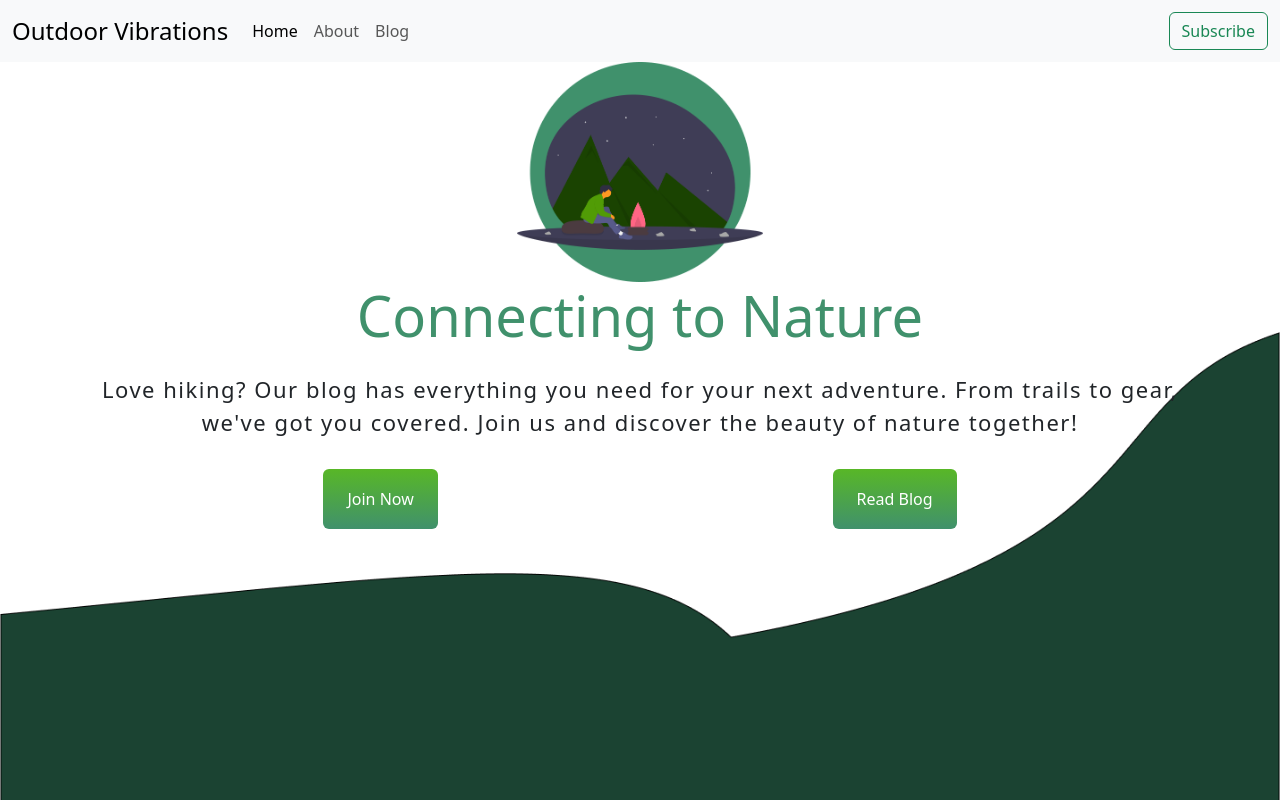
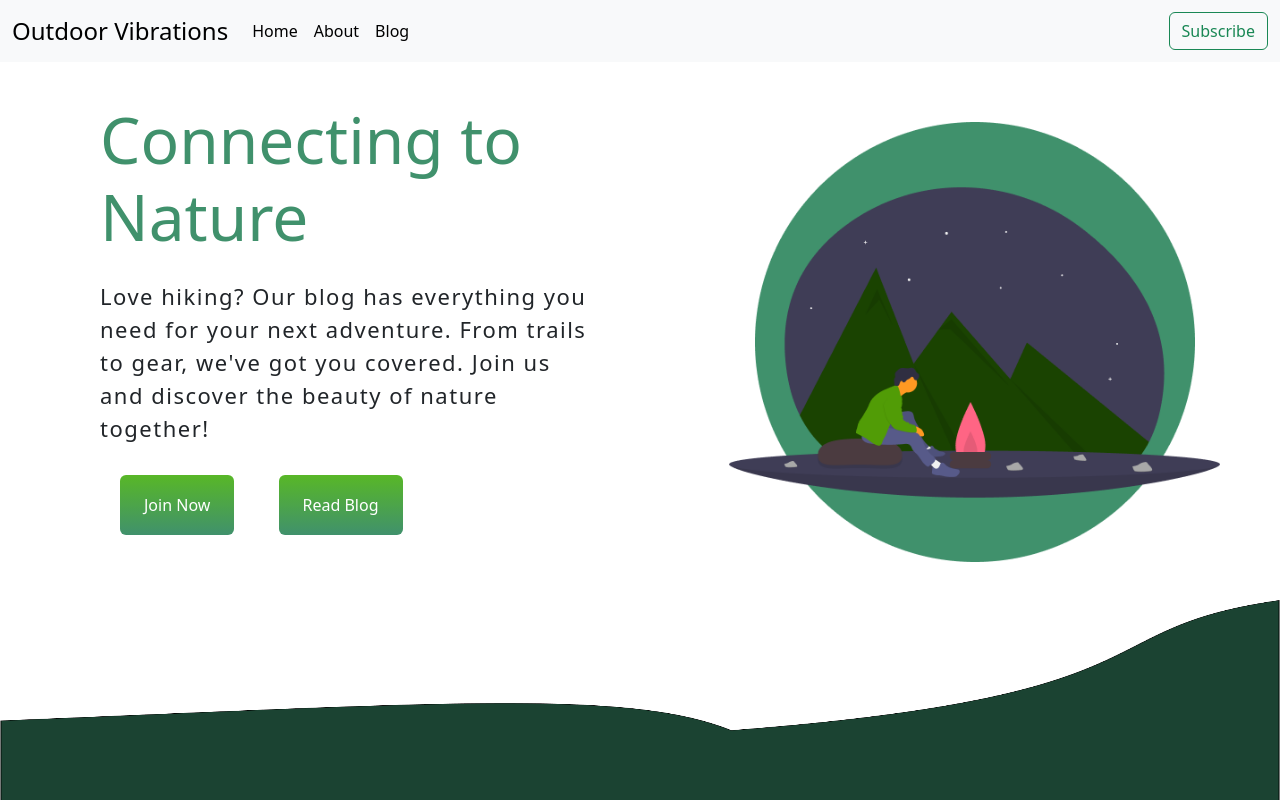
Before and after one commit to CESAR-JARAMILLO/Outdoor-Vibrations-Django, a Django app: page / in a window 1280 px wide. Run offline with Django 4.2, Linux system fonts and the light colour scheme; some libraries are stand-ins or nearby versions.

Commit message:
make multi-screen responsive

```diff
--- a/blog/static/blog/css/index.css
+++ b/blog/static/blog/css/index.css
@@ -18,6 +18,18 @@ nav
   font-size: 24px;
 }
 
+header
+nav
+.nav-link {
+  color: #000;
+}
+
+header
+nav
+.nav-link:hover {
+  color: #58b727;
+}
+
 main {
   display: flex;
   flex-direction: column-reverse;
@@ -32,7 +44,6 @@ main {
 .right-container
 img {
   height: 220px;
-  margin: auto;
 }
 
 .left-container {
@@ -55,9 +66,7 @@ p {
 
 .left-container
 .btn-container {
-  display: flex;
-  justify-content: space-around;
-  padding: 0 44px;
+  text-align: center;
   margin-top: 30px;
 }
 
@@ -68,10 +77,64 @@ a {
   background: linear-gradient(180deg,#58b727,#40916c);
   color: #fff;
   border: none;
+  margin: 0 20px;
 }
 
 #vector {
+  width: 100vw;
   position: absolute;
   bottom: 0;
   z-index: -1;
 }
+
+
+@media (min-width: 720px) {
+  .right-container
+  img {
+    height: 240px;
+  }
+
+  #vector {
+    height: 200px;
+  }
+}
+@media (min-width: 1024px) {
+  main {
+    display: flex;
+    flex-direction: row;
+    text-align: left;
+    height: 60vh;
+    margin-top: 40px;
+  }
+  .left-container {
+    text-align: left;
+    align-items: center;
+    padding: 0 100px;
+  }
+  .right-container {
+    display: flex;
+    flex-direction: column;
+    justify-content: center;
+    align-items: center;
+  }
+
+  .left-container
+  h1 {
+    font-size: 64px;
+  }
+
+  .right-container
+  img {
+    height: 440px;
+    margin-right: 20px;
+  }
+
+  .left-container
+  .btn-container {
+    text-align: left;
+  }
+
+  #vector {
+    height: 200px;
+  }
+}
```
